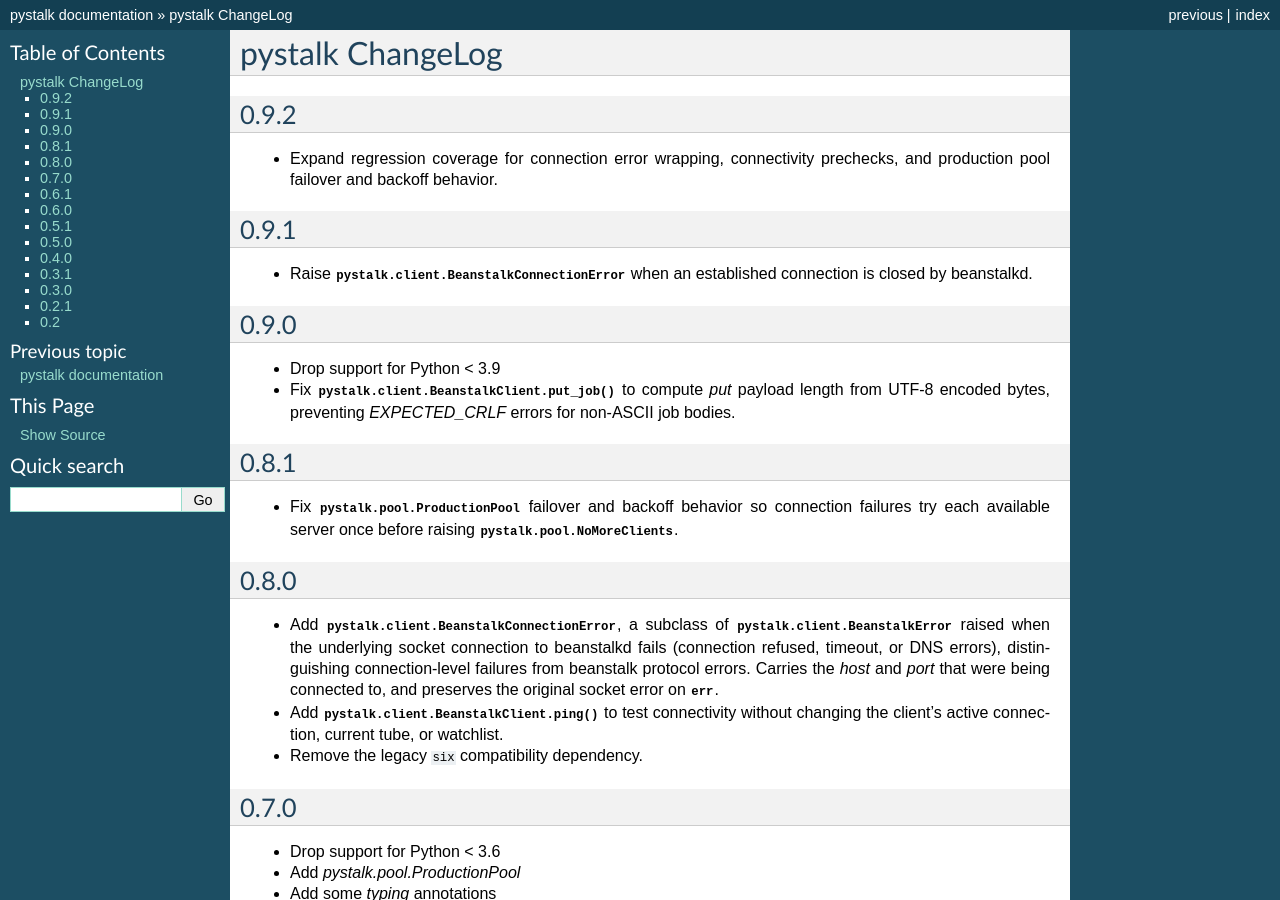
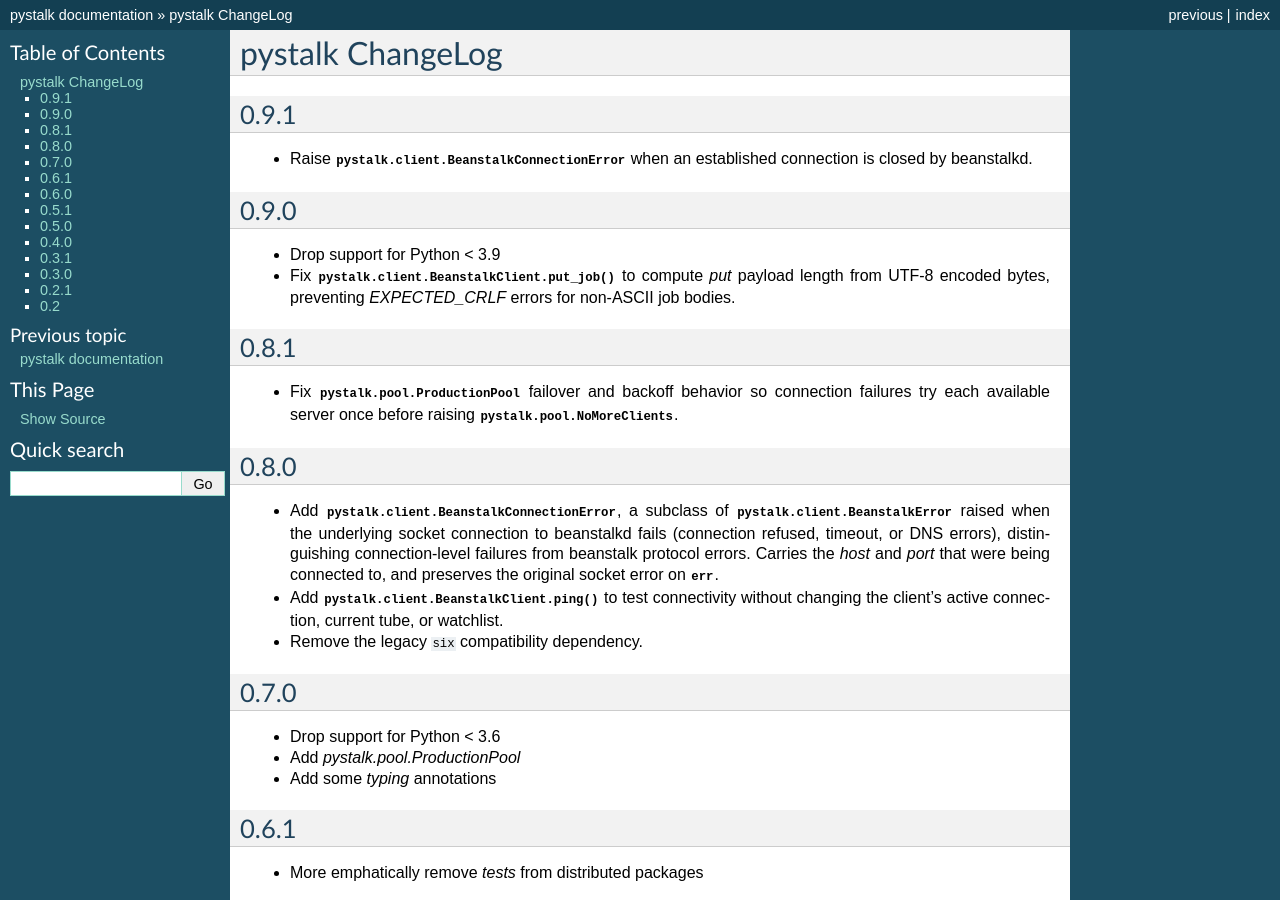
Before and after one commit to EasyPost/pystalk, a Sphinx documentation site: the page built from docs/source/CHANGES.rst, in a window 1280 px wide and 900 px high. Built offline with Sphinx 7.4.7, drawn with Linux system fonts in a browser that asks for light colours.

```diff
--- a/docs/source/CHANGES.rst
+++ b/docs/source/CHANGES.rst
@@ -1,12 +1,6 @@
 #################
 pystalk ChangeLog
 #################
-
-=====
-0.9.2
-=====
-* Expand regression coverage for connection error wrapping, connectivity
-  prechecks, and production pool failover and backoff behavior.
 
 =====
 0.9.1
--- a/pystalk/__init__.py
+++ b/pystalk/__init__.py
@@ -1,7 +1,7 @@
 from .client import BeanstalkClient, BeanstalkError, BeanstalkConnectionError
 from .pool import ProductionPool
 
-__version__ = '0.9.2'
+__version__ = '0.9.1'
 
 __author__ = 'EasyPost <oss@easypost.com>'
 
```
Also changed, not shown: 1 other file.
